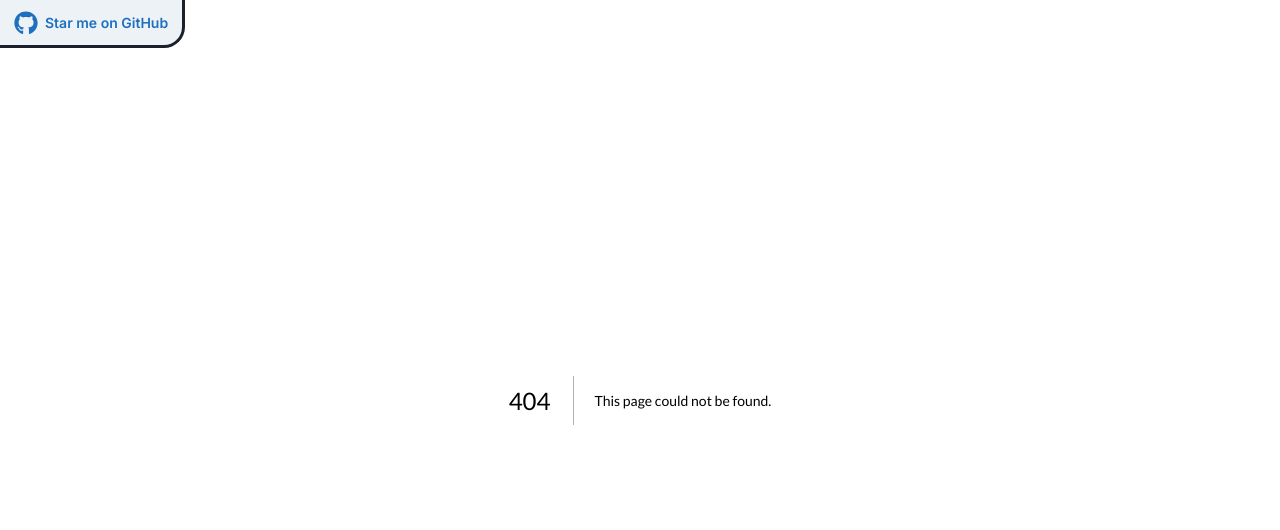
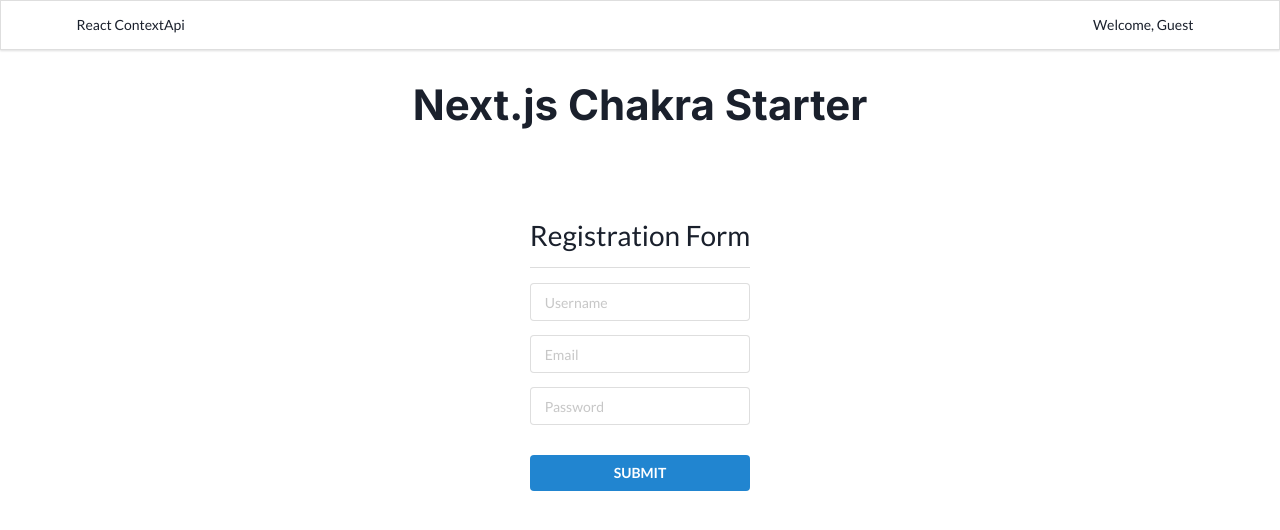
Before and after one commit to seanmodd/reactformhook_official, a Next.js app: page /contextlogin in a window 1280 px wide. Before the commit this address had no page. Shown: the top 530 px of the page. Built offline with nearby package versions, Linux system fonts and the light colour scheme.

Commit message:
cool i think im done idk

```diff
--- /dev/null
+++ b/container/Auth.js
@@ -0,0 +1,11 @@
+import React from 'react';
+import LoginForm from './LoginForm';
+import Home from './Home';
+import { useUserContext } from '../context/useContext';
+
+const Auth = () => {
+  const { user } = useUserContext();
+  return <>{user.isGuestUser ? <LoginForm /> : <Home />}</>;
+};
+
+export default Auth;
--- /dev/null
+++ b/container/Header.js
@@ -0,0 +1,24 @@
+import React from 'react';
+import { useUserContext } from '../context/useContext';
+
+const Header = () => {
+  const { user, logOut } = useUserContext();
+  console.log(user);
+  return (
+    <div className="ui fixed menu">
+      <div className="ui container center">
+        <h2>React ContextApi</h2>
+        <div className="profile">
+          <h3>Welcome, {user.name}</h3>
+          {!user.isGuestUser && (
+            <button className="ui button blue" onClick={logOut}>
+              LogOut
+            </button>
+          )}
+        </div>
+      </div>
+    </div>
+  );
+};
+
+export default Header;
--- /dev/null
+++ b/container/Home.js
@@ -0,0 +1,22 @@
+import React from 'react';
+import { useUserContext } from '../context/useContext';
+
+const Home = () => {
+  const { user, logOut } = useUserContext();
+  return (
+    <div className="ui container center">
+      <div className="home-profile">
+        <div className="ui message success">
+          <h3>You are now logged in as , {user.name}</h3>
+          {!user.isGuestUser && (
+            <button className="ui button blue" onClick={logOut}>
+              LogOut
+            </button>
+          )}
+        </div>
+      </div>
+    </div>
+  );
+};
+
+export default Home;
--- /dev/null
+++ b/container/LoginForm.js
@@ -0,0 +1,95 @@
+/* eslint-disable jsx-a11y/label-has-associated-control, react/button-has-type, jsx-a11y/control-has-associated-label, react/self-closing-comp */
+import { Text } from '@chakra-ui/react';
+import { useState } from 'react';
+import { useForm } from 'react-hook-form';
+import { useUserContext } from '../context/useContext';
+
+function Form() {
+  const [userInfo, setUserInfo] = useState();
+  const { logIn } = useUserContext();
+  const {
+    register,
+    handleSubmit,
+    watch,
+    formState: { errors },
+  } = useForm();
+
+  const onSubmit = (data) => {
+    // setUserInfo(data);
+    logIn(data);
+    console.log(data);
+  };
+  return (
+    <div className="back">
+      <div className="container">
+        <pre>{JSON.stringify(userInfo, undefined, 2)}</pre>
+        <form onSubmit={handleSubmit(onSubmit)}>
+          <h1>Registration Form</h1>
+          <div className="ui divider"></div>
+          <div className="ui form">
+            <div className="field">
+              <Text my="5px" color="red" fontWeight="bold" className="error">
+                {errors.username?.message}
+              </Text>
+              <input
+                type="text"
+                name="username"
+                placeholder="Username"
+                {...register('username', {
+                  required: 'Username is absolutely required!',
+                  maxLength: 20,
+                })}
+              />
+            </div>
+
+            <div className="field">
+              <Text my="5px" color="red" fontWeight="bold" className="error">
+                {errors.email?.message}
+              </Text>
+
+              <input
+                type="email"
+                name="email"
+                placeholder="Email"
+                {...register('email', {
+                  required: 'Email is required',
+                  pattern: {
+                    value: /^[A-Z0-9._%+-]+@[A-Z0-9.-]+\.[A-Z]{2,4}$/i,
+                    message: 'this is not a valid email',
+                  },
+                  maxLength: 20,
+                })}
+              />
+            </div>
+            <div className="field">
+              <Text my="5px" color="red" fontWeight="bold" className="error">
+                {errors.password?.message}
+              </Text>
+              <input
+                type="password"
+                name="password"
+                placeholder="Password"
+                {...register('password', {
+                  required: 'Password is required.',
+                  maxLength: {
+                    value: 12,
+                    message: 'Password is too long',
+                  },
+                  minLength: {
+                    value: 6,
+                    message: 'Password is too short',
+                  },
+                })}
+              />
+            </div>
+          </div>
+          <div className="space">
+            <button className="fluid ui button blue">SUBMIT</button>
+          </div>
+        </form>
+      </div>
+    </div>
+  );
+}
+
+export default Form;
--- /dev/null
+++ b/context/useContext.js
@@ -0,0 +1,30 @@
+import { createContext, useContext, useState } from 'react';
+
+export const userContext = createContext({
+  user: null,
+  logIn: () => {},
+  logOut: () => {},
+});
+
+const USER = { name: 'Guest', isGuestUser: true };
+
+export function UserContextProvider({ children }) {
+  const [user, setUser] = useState(USER);
+  function logIn(username) {
+    setUser([{ isGuestUser: false, name: username }]);
+  }
+  function logOut() {
+    setUser(USER);
+  }
+  return (
+    <userContext.Provider value={{ user, logIn, logOut }}>
+      {children}
+    </userContext.Provider>
+  );
+}
+
+export function useUserContext() {
+  const { user, logIn, logOut } = useContext(userContext);
+
+  return { user, logIn, logOut };
+}
--- a/pages/_app.js
+++ b/pages/_app.js
@@ -11,6 +11,7 @@ import GlobalStyle from 'styles/styles';
 import 'styles/css/nprogress.css';
 
 import Star from 'components/Star';
+import { UserContextProvider } from 'context/useContext';
 
 Router.events.on('routeChangeStart', () => NProgress.start());
 Router.events.on('routeChangeComplete', () => NProgress.done());
@@ -22,7 +23,7 @@ function MyApp({ Component, pageProps, router }) {
   return (
     <ChakraProvider resetCSS theme={theme}>
       <DefaultSeo {...SEO} />
-
+      <UserContextProvider>
         <GlobalStyle>
           <Star />
           <AnimatePresence exitBeforeEnter>
@@ -43,6 +44,7 @@ function MyApp({ Component, pageProps, router }) {
             </MotionBox>
           </AnimatePresence>
         </GlobalStyle>
+      </UserContextProvider>
     </ChakraProvider>
   );
 }
--- /dev/null
+++ b/pages/contextlogin.js
@@ -0,0 +1,14 @@
+import PageContainer from 'components/PageContainer';
+import LoginForm from '../container/LoginForm';
+import Header from '../container/Header';
+import Auth from '../container/Auth';
+// import Home from '../container/Home';
+
+export default function Home() {
+  return (
+    <PageContainer title="Next.js Chakra Starter">
+      <Header />
+      <Auth />
+    </PageContainer>
+  );
+}
--- a/styles/css/nprogress.css
+++ b/styles/css/nprogress.css
@@ -1,4 +1,12 @@
-
+/* body {
+  background: rgb(2, 0, 36);
+  background: radial-gradient(
+    circle,
+    rgba(2, 0, 36, 1) 0%,
+    rgba(30, 54, 59, 1) 0%,
+    rgba(93, 93, 116, 1) 100%
+  );
+} */
 /* Make clicks pass-through */
 #nprogress {
   pointer-events: none;
@@ -92,3 +100,54 @@ form h1 {
 form > .error {
   font-color: #ff0000;
 }
+
+
+.profile h3 {
+  margin-bottom: 0;
+  margin-right: 10px;
+}
+.home-profile {
+  margin-top: 70px;
+  width: 50vw;
+  margin: 70px auto;
+  display: flex;
+  padding: 25px;
+  color: #fff;
+}
+
+
+
+.ui.fixed.menu {
+  padding: 15px;
+}
+
+.ui.container.center {
+  display: flex;
+  justify-content: space-between;
+  align-items: center;
+}
+
+.profile {
+  display: flex;
+  justify-content: space-between;
+  align-items: center;
+}
+
+
+.login {
+  display: flex !important;
+  flex-direction: column;
+  justify-content: center;
+  align-items: center;
+  height: 100vh;
+  max-width: 500px;
+  width: 100%;
+  margin: auto;
+}
+.login > form {
+  width: 70%;
+  border: 1px solid #dfdfdf;
+  padding: 20px;
+  border-radius: 5px;
+  background: #fff;
+}
```
Lines whose indentation alone changed are shown as unchanged.
